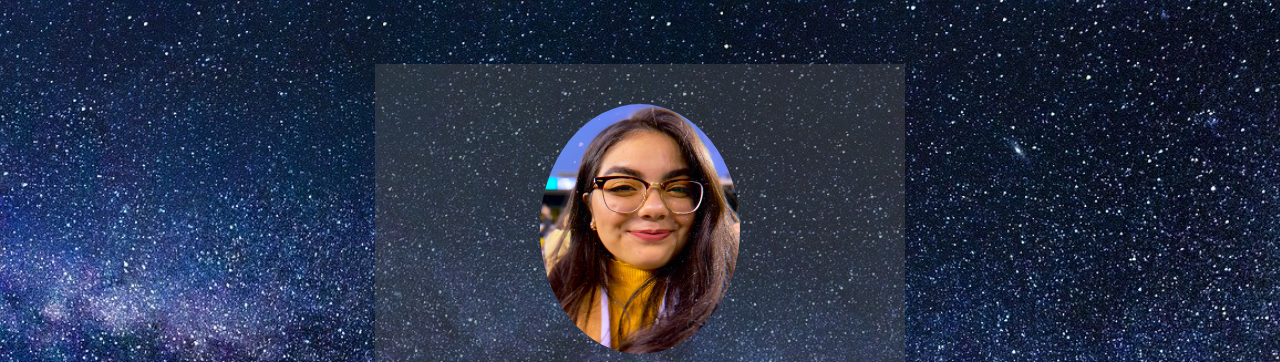
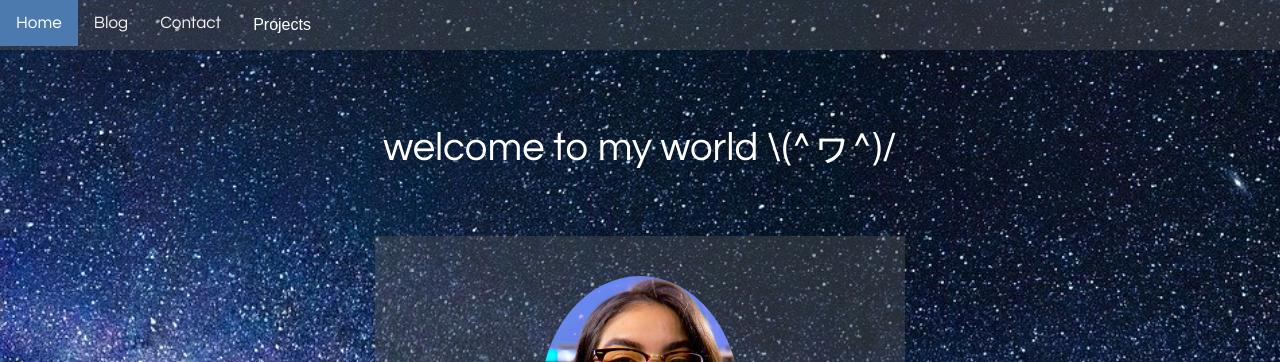
Before and after one commit to whymarlene/whymarlene.github.io, a plain HTML site: page index.html in a window 1280 px wide. Shown: the top 362 px of the page. Drawn offline with Linux system fonts and the light colour scheme.

```diff
--- a/index.html
+++ b/index.html
@@ -5,9 +5,24 @@
         <meta name="viewport" content="width=device-width, initial-scale=1.0">
         <script src="https://use.fontawesome.com/d1341f9b7a.js"></script>
         <link rel="stylesheet" href="style.css">
-        <title>Welcome to Why Marlene</title>
+        <title>WhyMarlene</title>
     </head>
     <body>
+        <div class="topnav">
+            <a class="active" href="#about">Home</a>
+            <!-- <a href="#projects">Projects</a> -->
+            <div class="dropdown">
+                <button class="dropbtn">Projects</button>
+                <div class="dropdown-content">
+                  <a href="https://github.com/whymarlene">Project 1</a>
+                  <a href="https://github.com/whymarlene">Project 2</a>
+                  <a href="https://github.com/whymarlene">Project 3</a>
+                </div>
+            </div>
+            <a href="https://github.com/whymarlene">Blog</a>
+            <a href="https://github.com/whymarlene">Contact</a>
+        </div>
+        <header class="top">welcome to my world  \(^ヮ^)/</header>
         <div class="box">
             <img src="myPicture.JPG" alt="profile picture" class="box-img">
             <h1>Marlene Garcia</h1>
--- a/style.css
+++ b/style.css
@@ -1,9 +1,100 @@
+
 body{
     margin: 0;
     padding: 0;
     background: url("background.jpg");
     background-size: cover;
 }
+.top{
+    text-align: center;
+    margin: auto;
+    margin-top: 5%;
+    color: white;
+    font-family: 'Century Gothic', sans-serif;
+    font-size: 40px;
+    letter-spacing: normal;
+    font-weight: 100;
+
+}
+/* Add a black background color to the top navigation */
+.topnav {
+    background-color: rgba(87, 89, 88, 0.4);
+    overflow: visible;
+    position: relative;
+    font-family: 'Century Gothic', sans-serif;
+}
+
+/* Style the links inside the navigation bar */
+.topnav a {
+    float: left;
+    color: #f2f2f2;
+    text-align: center;
+    padding: 14px 16px;
+    text-decoration: none;
+    font-size: 17px;
+}
+
+/* Change the color of links on hover */
+.topnav a:hover {
+    background-color: #ddd;
+    color: black;
+}
+
+/* Add a color to the active/current link */
+.topnav a.active {
+    background-color: #4c7aaf;
+    color: white;
+}
+/* Dropdown Button */
+.dropbtn {
+    background-color: rgba(87, 89, 88, 0.0);
+    color: white;
+    padding: 16px;
+    font-size: 16px;
+    border: none;
+    overflow: hidden;
+  }
+
+  /* The container <div> - needed to position the dropdown content */
+  .dropdown {
+    position: relative;
+    display: inline-block;
+  }
+
+  /* Dropdown Content (Hidden by Default) */
+  .dropdown-content {
+    display: none;
+    position: absolute;
+    background-color: rgba(87, 89, 88, 0.4);
+    min-width: 100px;
+    text-align: center;
+    box-shadow: 0px 8px 13px 0px rgba(0,0,0,0.2);
+    z-index: 1;
+  }
+
+  /* Links inside the dropdown */
+  .dropdown-content a {
+    color: #ddd;
+    padding: 14px 16px;
+    text-decoration: none;
+    display: block;
+  }
+
+    /* Change color of dropdown links on hover */
+    .dropdown-content a:hover {
+        background-color: #ddd;
+        color: black;
+    }
+
+  /* Show the dropdown menu on hover */
+  .dropdown:hover .dropdown-content {display: block;}
+
+  /* Change the background color of the dropdown button when the dropdown content is shown */
+.dropdown:hover .dropbtn {
+    background-color: #ddd;
+    color: black;
+}
+
 .box{
     width: 450px;
     background: rgba(87, 89, 88, 0.4);
```
